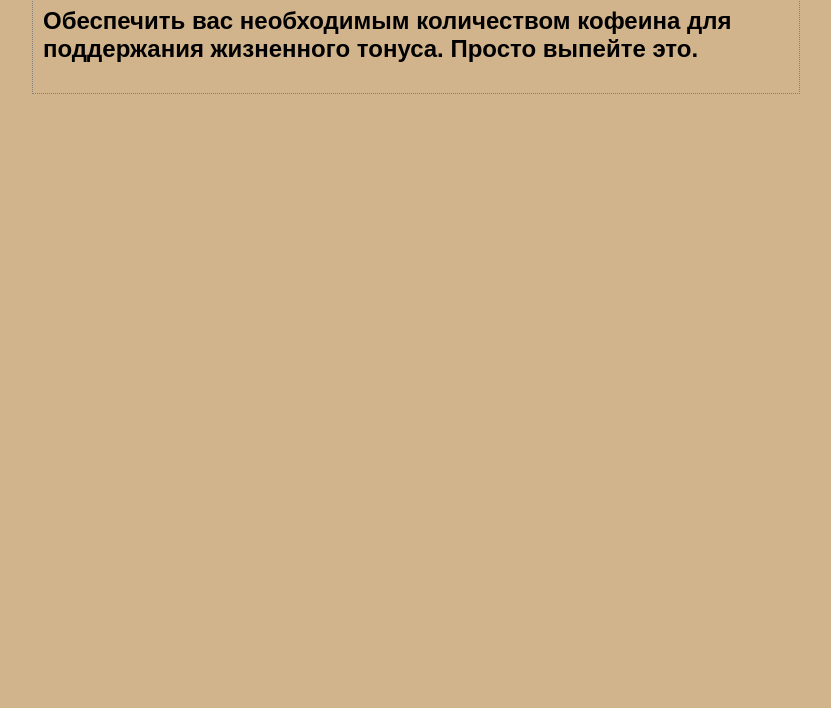
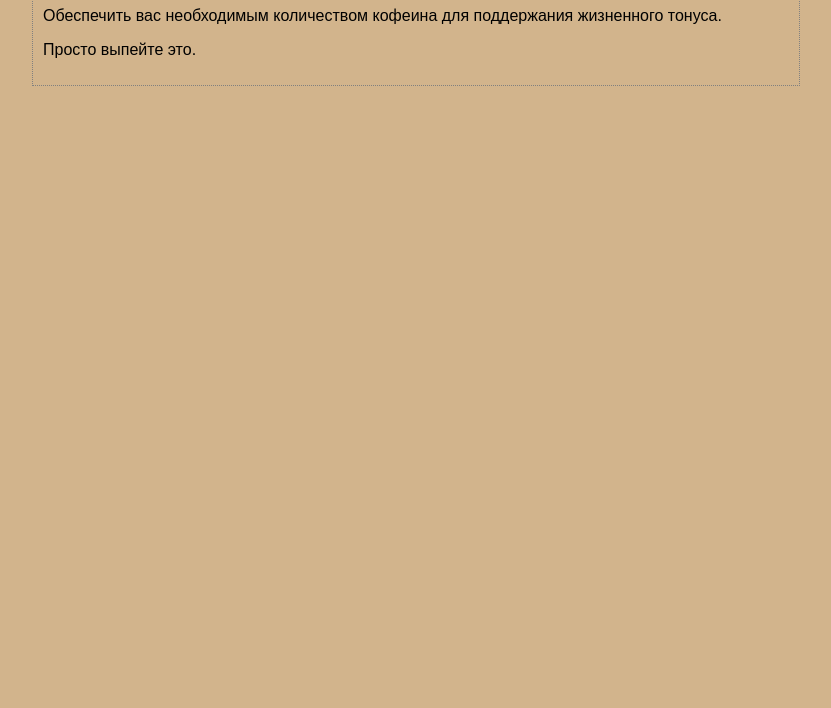
Before and after one commit to htseee/starbuzz-cafe, a plain HTML site: page mission.html in a window 1280 px wide. Shown: the part 92-800 px from the top of the page, without its empty margins (224-1055 px from the left). Drawn offline with Linux system fonts and the light colour scheme.

Commit message:
changed mission.html p

```diff
--- a/mission.html
+++ b/mission.html
@@ -15,6 +15,7 @@
     </head>
     <body>
         <h1>Основная задача кафе Starbuzz</h1>
-        <h2>Обеспечить вас необходимым количеством кофеина для поддержания жизненного тонуса. Просто выпейте это.</h2>
+        <p>Обеспечить вас необходимым количеством кофеина для поддержания жизненного тонуса.</p>
+        <p>Просто выпейте это.</p>
     </body>
 </html>
```
